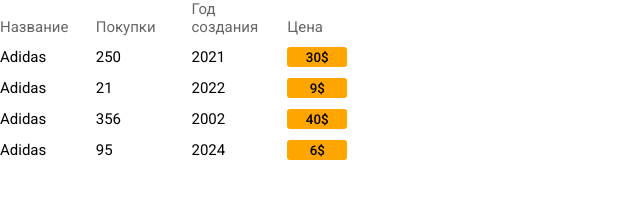
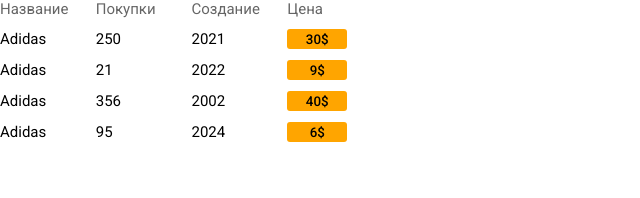
Before and after one commit to IlyaGon4arov/IlyaGon4arov.github.io, a plain HTML site: page index.html in a window 1280 px wide. Shown: the whole page, without its empty margins (0-640 px from the left). Drawn offline with Linux system fonts and the light colour scheme.

Commit message:
Update index.html

```diff
--- a/index.html
+++ b/index.html
@@ -11,7 +11,7 @@
         <div class="header">
             <div class="htitle">Название</div>
             <div class="hpurchases">Покупки</div>
-            <div class="hyear">Год создания</div>
+            <div class="hyear">Создание</div>
             <div class="hcost">Цена</div>
         </div>
 
```
